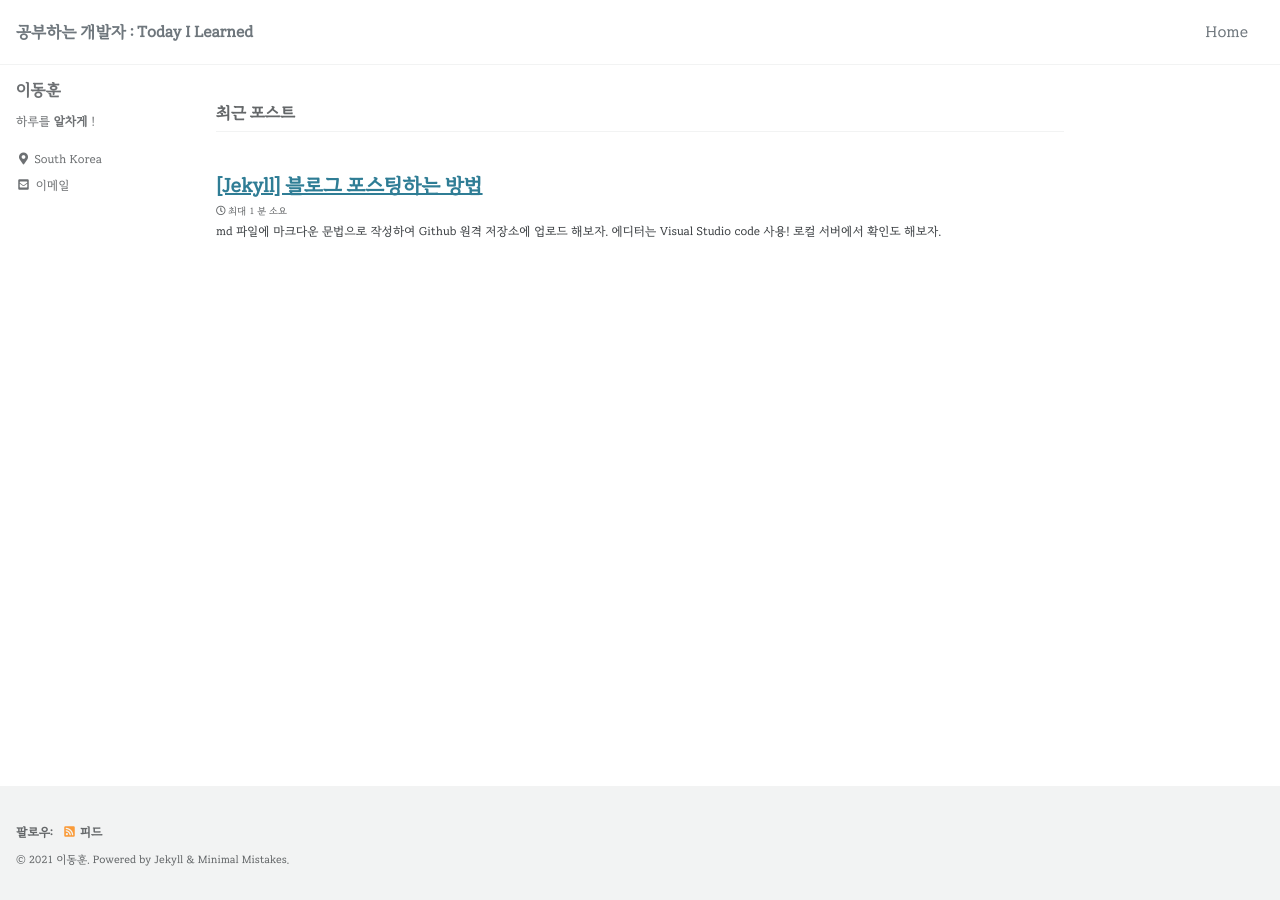
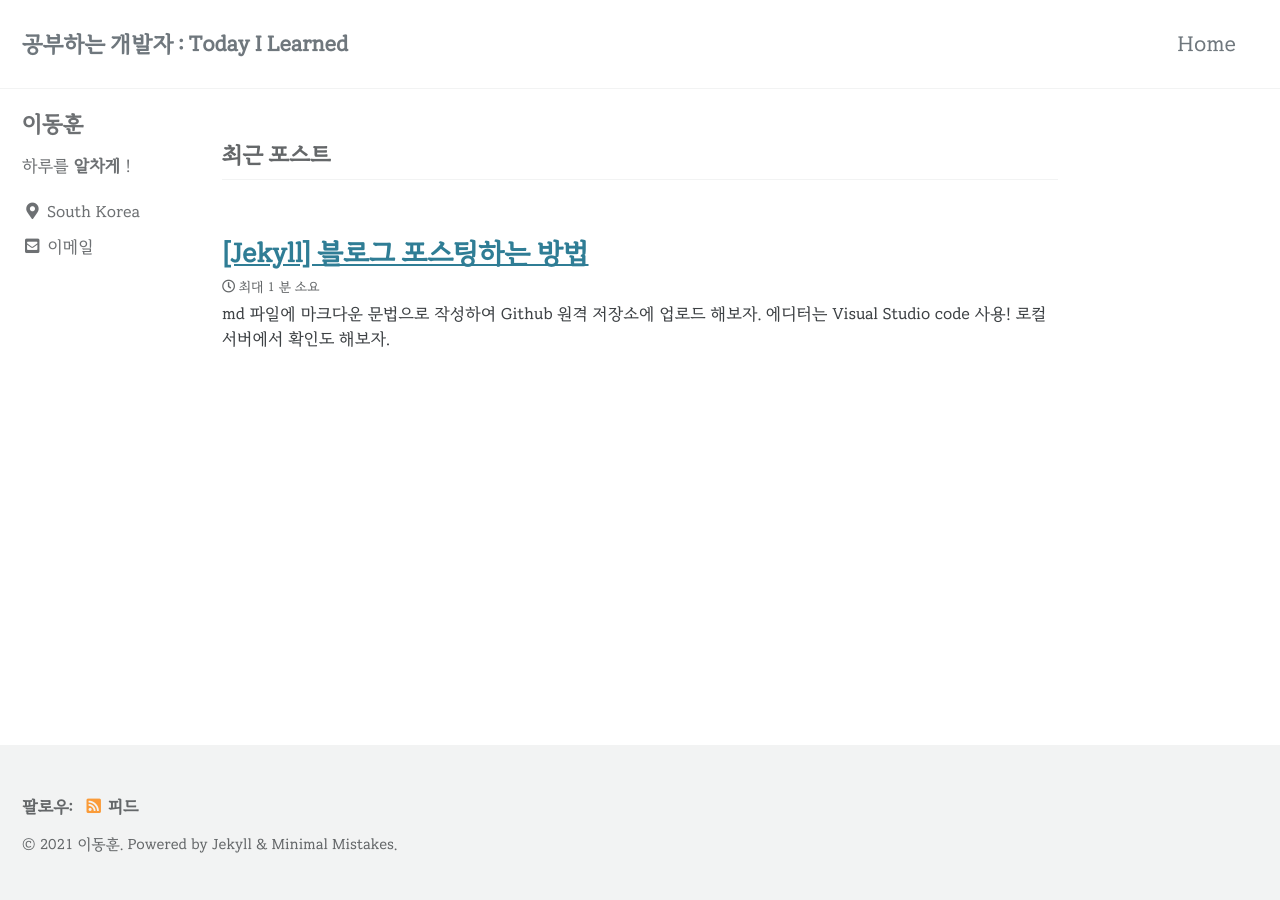
Before and after one commit to gchlee2/gchlee2.github.io, a Jekyll site: the page built from index.html, in a window 1280 px wide. Built offline with Jekyll 4.4.1, drawn with Linux system fonts in a browser that asks for light colours; cached includes are drawn as plain includes; the list of posts is cut into pages by our own code.

Commit message:
파일 올림

```diff
--- a/_sass/minimal-mistakes/_reset.scss
+++ b/_sass/minimal-mistakes/_reset.scss
@@ -11,15 +11,15 @@ html {
   font-size: 16px;
 
   @include breakpoint($medium) {
-    font-size: 16px; // default 18px
+    font-size: 18px;
   }
 
   @include breakpoint($large) {
-    font-size: 16px; // default 20px
+    font-size: 20px;
   }
 
   @include breakpoint($x-large) {
-    font-size: 16px;  // default 22px
+    font-size: 22px;
   }
 
   -webkit-text-size-adjust: 100%;
```
